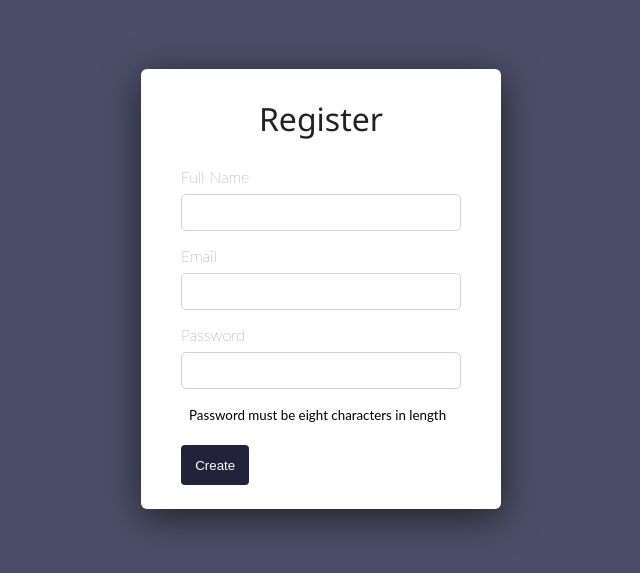
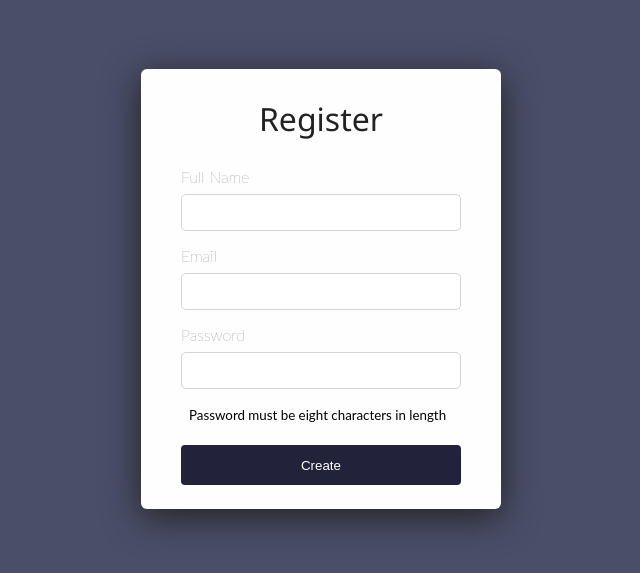
Before and after one commit to awesomecoder233/react-form-validation, a React (Create React App) app: page / in a window 1280 px wide. Shown: the part 111-684 px from the top of the page, without its empty margins (319-959 px from the left). Built offline with nearby package versions, Linux system fonts and the light colour scheme.

Commit message:
fix a style create button

```diff
--- a/src/App.js
+++ b/src/App.js
@@ -46,6 +46,7 @@ class Register extends Component {
       console.log(errors)
     })
   }
+
   render() {
     return (
       <div className='wrapper'>
@@ -67,7 +68,7 @@ class Register extends Component {
             <div className='info'>
               <small>Password must be eight characters in length</small>
             </div>
-            <div clasName='submit'>
+            <div className='submit'>
               <button>Create</button>
             </div>
           </form>
```
